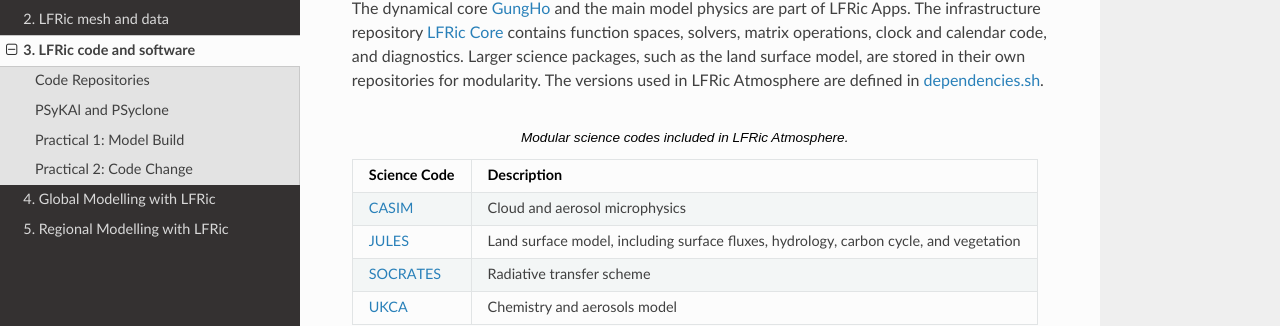
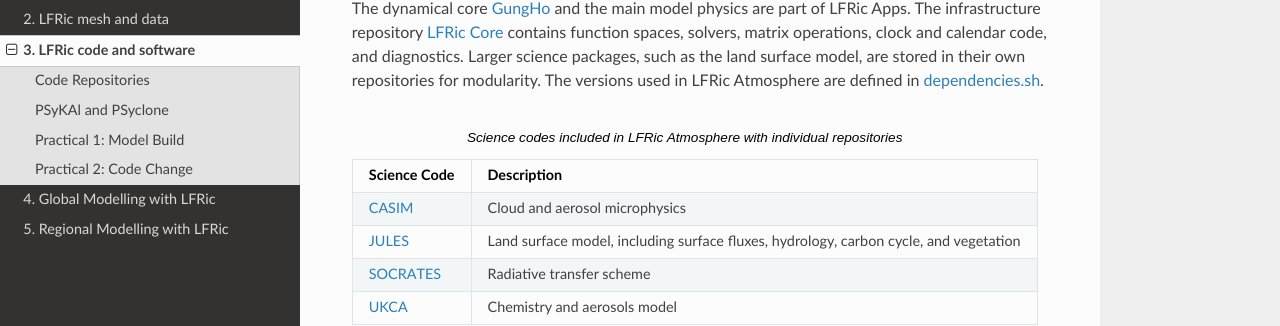
Before and after one commit to MetOffice/LFRic-Atmosphere-Training, a Sphinx documentation site: the page built from source/lfric_code/index.rst, in a window 1280 px wide and 900 px high, scrolled down 382 px. Shown: the part 130-456 px from the top of the window. Built offline with Sphinx 7.4.7 and the Read the Docs theme 3.1.0, drawn with Linux system fonts in a browser that asks for light colours.

Commit message:
Adjust title for list of science repositories

```diff
--- a/source/lfric_code/index.rst
+++ b/source/lfric_code/index.rst
@@ -19,7 +19,7 @@ The LFRic Atmosphere model is hosted in the `LFRic Apps <https://code.metoffice.
 
 The dynamical core `GungHo <https://www.metoffice.gov.uk/research/news/2019/gungho-and-lfric>`_ and the main model physics are part of LFRic Apps. The infrastructure repository `LFRic Core <https://code.metoffice.gov.uk/trac/lfric>`_ contains function spaces, solvers, matrix operations, clock and calendar code, and diagnostics. Larger science packages, such as the land surface model, are stored in their own repositories for modularity. The versions used in LFRic Atmosphere are defined in `dependencies.sh <https://code.metoffice.gov.uk/trac/lfric_apps/browser/main/trunk/dependencies.sh>`_.
 
-.. list-table:: Modular science codes included in LFRic Atmosphere.
+.. list-table:: Science codes included in LFRic Atmosphere with individual repositories
    :header-rows: 1
 
    * - Science Code
```
